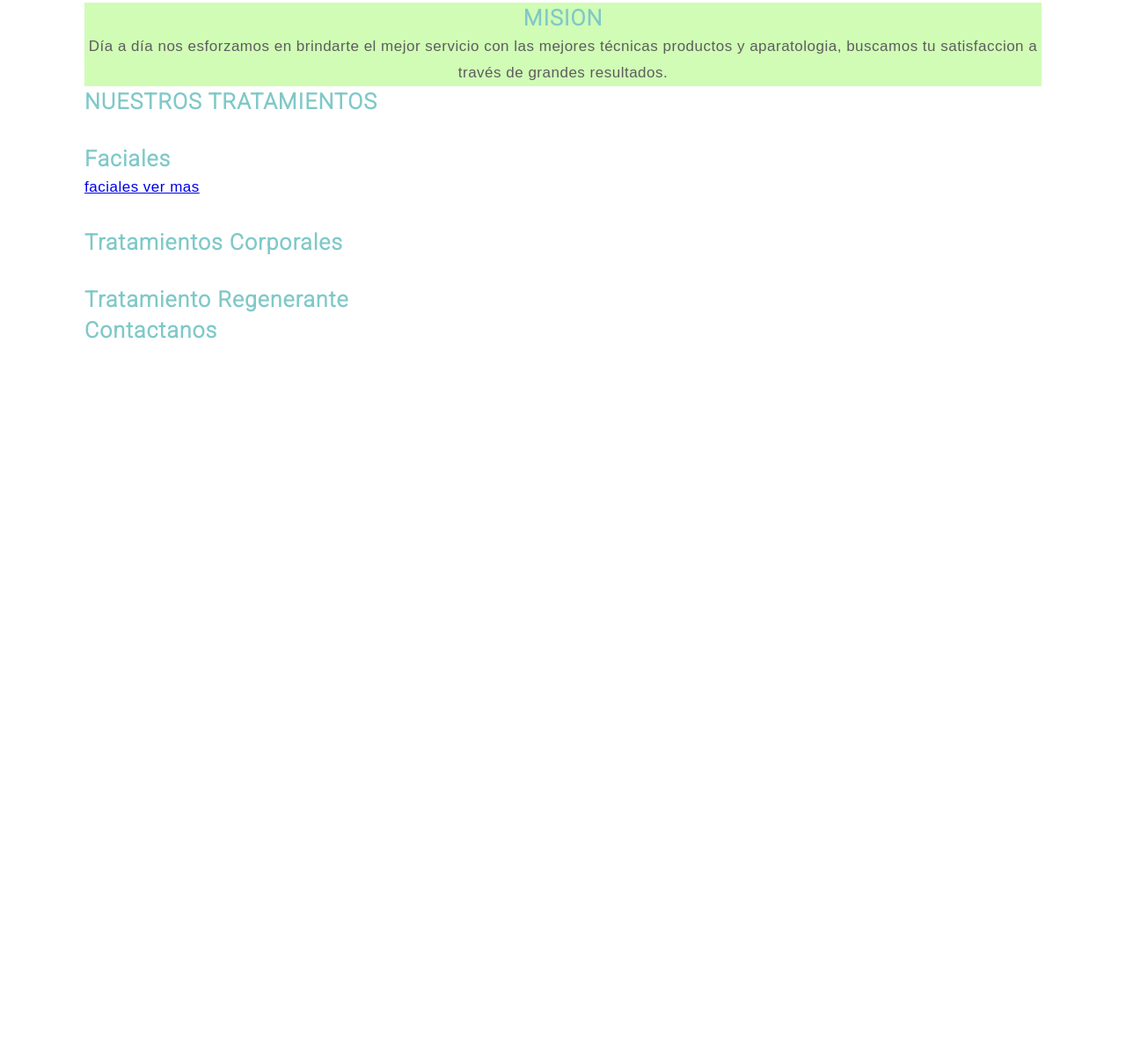
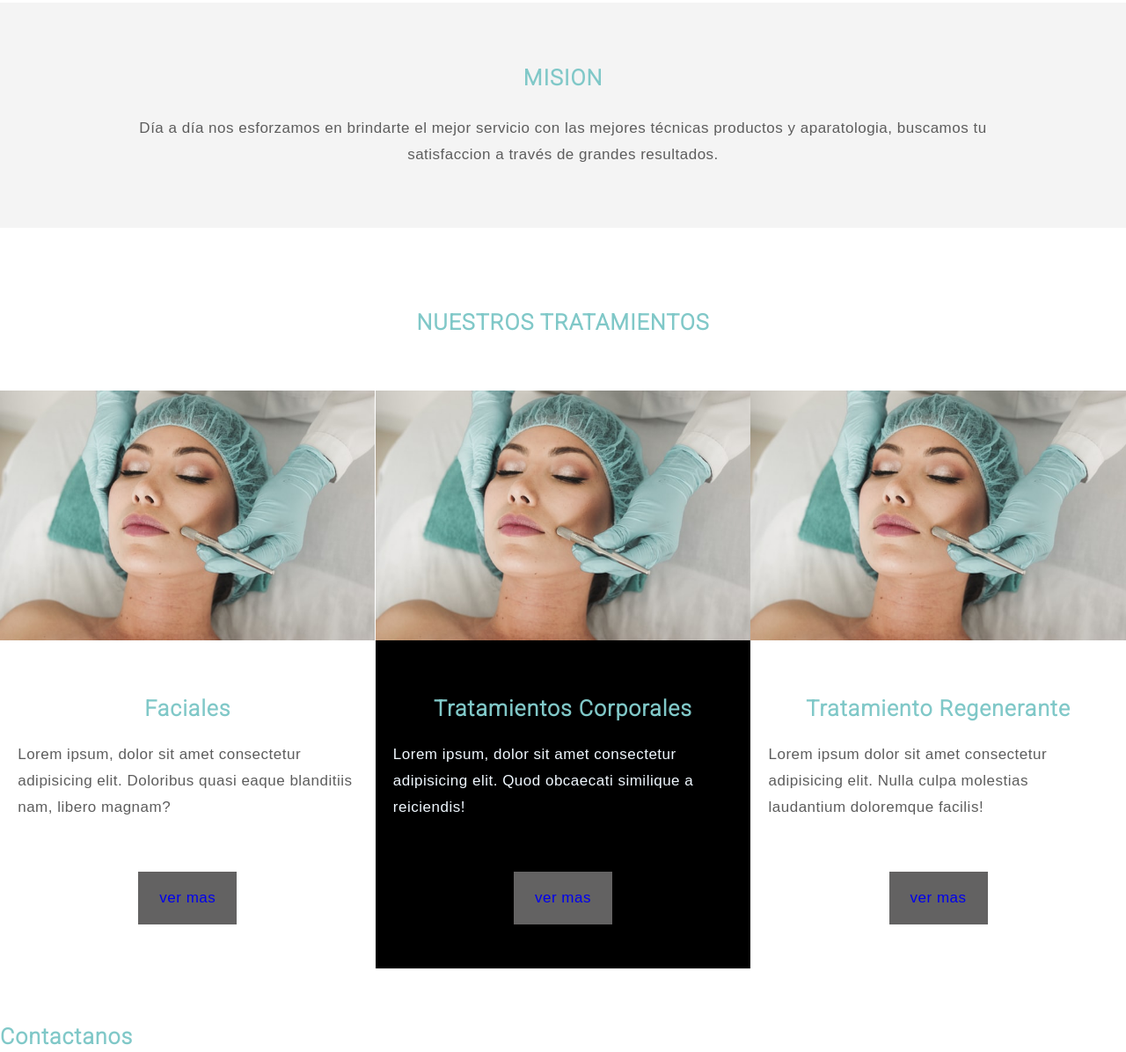
Before and after one commit to vivianakgp/Anantara, a website with bundled scripts: page index.html in a window 1280 px wide. Shown: the part 1123-2319 px from the top of the page at 88% size. Before the commit the page ends 1516 px from the top, so only its background shows below. Built offline with nearby package versions, Linux system fonts and the light colour scheme.

Commit message:
trreatments section added

```diff
--- a/index.html
+++ b/index.html
@@ -116,35 +116,50 @@
                     </p>
                 </article>
             </div>
-            <div class="ourMission">
-                <h2>MISION</h2>
-                <p>Día a día nos esforzamos en brindarte el mejor servicio con las mejores técnicas
-                    productos y aparatologia, buscamos tu satisfaccion a través de grandes resultados.  </p>
+            <div class="mission">
+                <div class="content">
+                    <h2>MISION</h2>
+                    <p>Día a día nos esforzamos en brindarte el mejor servicio con las mejores técnicas
+                    productos y aparatologia, buscamos tu satisfaccion a través de grandes resultados.</p>
+                </div>
+                <!-- <img class="waveDecoration" src="./src/assets/img-shared/img2.svg" alt="wave-decoration"> -->
+
             </div>
+
         </section>
         <section class="services">
             <h2>NUESTROS TRATAMIENTOS</h2>
             <div class="categories">
                 <article>
-                    <img>
-                    <h3>Faciales</h3>
-                    <p></p>
-                    <a href="./servicios/faciale.html">faciales ver mas</a>
+                    <div class="imgConteiner">
+                        <img src="./src/assets/img-shared/facial-test.jpg">
+                    </div>
+                    <div class="content">
+                        <h3>Faciales</h3>
+                        <p>Lorem ipsum, dolor sit amet consectetur adipisicing elit. Doloribus quasi eaque blanditiis nam, libero magnam?</p>
+                        <a href="./servicios/faciale.html">ver mas</a>
+                    </div>
                 </article>
                 <article>
-                    <img>
-                    <h3>Tratamientos Corporales</h3>
-                    <p></p>
-                    <a href="./servicios/tratamientos_corporales.html"></a>
+                    <div class="imgConteiner">
+                        <img src="./src/assets/img-shared/facial-test.jpg">
+                    </div>
+                    <div class="content">
+                        <h3>Tratamientos Corporales</h3>
+                        <p>Lorem ipsum, dolor sit amet consectetur adipisicing elit. Quod obcaecati similique a reiciendis!</p>
+                        <a href="./servicios/tratamientos_corporales.html">ver mas</a>
+                    </div>
                 </article>
                 <article>
-                    <img>
-                    <h3>Tratamiento Regenerante</h3>
-                    <p></p>
-                    <a href="./servicios/tratamiento_regenerante.html"></a>
+                    <div class="imgConteiner">
+                        <img src="./src/assets/img-shared/facial-test.jpg">
+                    </div>
+                    <div class="content">
+                        <h3>Tratamiento Regenerante</h3>
+                        <p>Lorem ipsum dolor sit amet consectetur adipisicing elit. Nulla culpa molestias laudantium doloremque facilis!</p>
+                        <a href="./servicios/tratamiento_regenerante.html">ver mas</a>
+                    </div>
                 </article>
-
-
             </div>
 
         </section>
--- a/src/styles/_about.scss
+++ b/src/styles/_about.scss
@@ -3,14 +3,16 @@ $icon-border:rgba(187, 168, 121, 1);
 
 .about{
     text-align: center;
-    // border: 1px solid black;
+    // border: 1px solid rgb(216, 86, 86);
     >h3{
+        width: 80%;
+        margin: 8px auto;
         color: rgba(93, 93, 93, 1);
         font-size: 17px;
         font-weight: 200;
         letter-spacing: .5px;
         line-height: 30px;
-        margin: 8px ;
+        // background-color: blanchedalmond;
     }
     .adjectives{
         display: flex;
@@ -37,7 +39,28 @@ $icon-border:rgba(187, 168, 121, 1);
             }
         }
     }
-    .ourMission{
-        background-color: rgb(208, 252, 182);
+    .mission{
+        position: relative;
+        padding: 60px 0;
+        background-color: rgba(238, 238, 238, 0.628);
+
+        .content{
+            width: 80%;
+            margin: 8px auto;
+            >h2{
+                margin-bottom: 25px;
+            }
+        }
+        .waveDecoration{
+            position: absolute;
+            bottom: -50px;
+            left: 0;
+            width: 100%;
+
+
+            transform: rotate(180deg);
+        }
+
     }
+
 }
--- /dev/null
+++ b/src/styles/_treatments.scss
@@ -0,0 +1,93 @@
+.services{
+    padding: 60px 0;
+    // background-color: rgb(252, 250, 250);
+    // background-image: url('https://static.wixstatic.com/media/1a5b34_d65ccec864514993a1b755ec1c208cc2~mv2.png/v1/fill/w_1508,h_1457,al_t,q_95,usm_0.66_1.00_0.01/1a5b34_d65ccec864514993a1b755ec1c208cc2~mv2.webp');
+    // background-size: cover;
+    // background-attachment: fixed;
+    // background-position: center center;
+    >h2{
+    text-align: center;
+    margin: 30px 15px 60px 15px;
+    // background-color: bisque;
+    }
+    .categories{
+        display: flex;
+        flex-wrap: wrap;
+        width: 100%;
+        margin: auto;
+        // border: 1px solid blue;
+        >article{
+            width: 100%;
+            // padding: 20px 0;
+            background-color: white;
+
+
+            .imgConteiner{
+                width: 100%;
+                min-height: 250px;
+                // background-color: rgb(172, 169, 169);
+                >img{
+                    width: 100%;
+                    height: 100%;
+                    // height: fit-content;
+                }
+
+            }
+            .content{
+
+                display: flex;
+                flex-direction: column;
+                align-items: center;
+                padding: 50px 20px;
+
+                >h3{
+                    text-align: center;
+
+                    margin-bottom: 20px;
+                }
+                >p{
+                    text-align: start;
+                }
+                >a{
+                    text-decoration: none;
+                    padding: 15px 24px;
+                    margin-top: 15%;
+                    background-color: rgb(99, 98, 98);
+                }
+
+            }
+        }
+        >article:nth-child(even){
+            background-color: black;
+            color: aliceblue;
+        }
+    }
+
+}
+
+// medias
+@media only screen and(min-width:568px){
+    .services{
+        .categories{
+            >article{
+                width: 50%;
+                // margin:auto;
+                margin: 0 auto;
+            }
+        }
+
+    }
+
+}
+@media only screen and(min-width:900px){
+    .services{
+        .categories{
+            >article{
+                width: 33.3%;
+                // margin:auto;
+                margin: 0 auto;
+            }
+        }
+
+    }
+}
--- a/src/styles/index.scss
+++ b/src/styles/index.scss
@@ -1,6 +1,8 @@
 // header -menu/banner, footer, global, menu styles
 @use "./menu";
 @use "./about";
+@use "./treatments";
+
 $font-color:rgba(93, 93, 93, 1);
 // rgba(93, 93, 93, 1)
 // color: rgba(187, 168, 121, 1);
@@ -39,8 +41,10 @@ h1, h2, h3, h4 {
 }
 
 main{
-    padding: 24px;
-    // background-color: beige;
+    >section{
+        // border-bottom: 1px solid rgb(95, 94, 94);
+        // margin-bottom: 50px;
+    }
 }
 
 // header styles
@@ -96,11 +100,7 @@ header{
 
 // medias
 @media only screen and(min-width:668px){
-   main{
-       padding: 0;
-       max-width: 85%;
-       margin: auto;
-   }
+
 
 }
 
```
Also changed, not shown: src/assets/img-shared/facial-test.jpg (added), src/styles/index.css, 1 other file.
